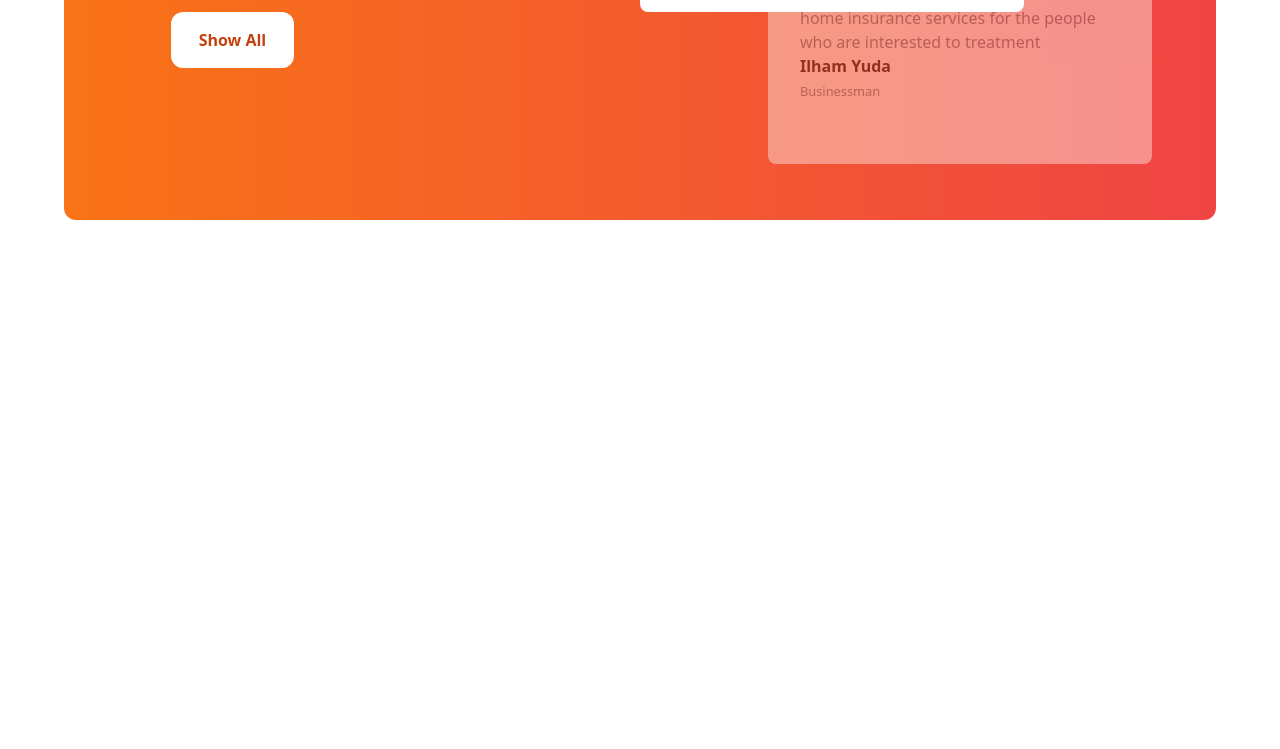
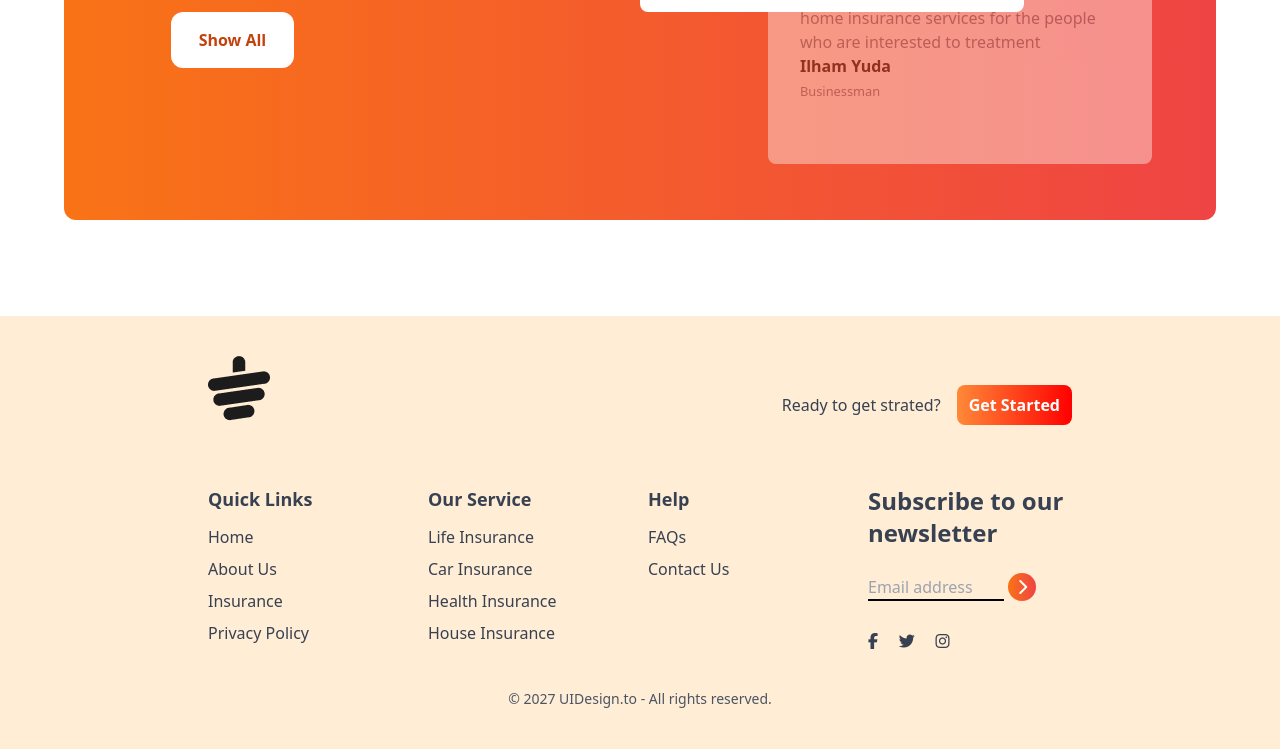
Before and after one commit to mahedihasan1589/tea-landing-page, a plain HTML site: page index.html in a window 1280 px wide. Shown: the part 2226-2975 px from the top of the page. Before the commit the page ends 2542 px from the top, so only its background shows below. Drawn offline with nearby package versions, Linux system fonts and the light colour scheme.

Commit message:
footer section done

```diff
--- a/index.html
+++ b/index.html
@@ -166,5 +166,68 @@
               </div>
             </section>
      </main>
+     <footer class="bg-orange-100  text-gray-700 px-4 py-10 md:px-16">
+       <div class="w-9/12 mx-auto">
+        <!-- Logo -->
+         <div class="mb-8 flex justify-between">
+          <img class="mb-8" src="images/cup.png" alt="">
+          <div class="flex items-center gap-4">
+            <h4>Ready to get strated?</h4>
+            <button class="bg-gradient-to-r from-[#FF8938] to-[#FF0000] px-3 py-2 rounded-lg  text-white font-bold">Get Started</button>
+          </div>
+         </div>
+         <!-- Links -->
+          <div class="grid grid-cols-1 md:grid-cols-2 lg:grid-cols-4 gap-4">
+             <!-- First column -->
+              <div class="">
+                <h3 class="font-semibold text-lg mb-3">Quick Links</h3>
+                <ul class="space-y-2">
+                  <li><a class="hover:text-orange-600" href="#">Home</a></li>
+                  <li><a class="hover:text-orange-600" href="#">About Us</a></li>
+                  <li><a class="hover:text-orange-600" href="#">Insurance</a></li>
+                  <li><a class="hover:text-orange-600" href="#">Privacy Policy</a></li>
+                </ul>
+              </div>
+              <!-- Second column -->
+              <div class="">
+                <h3 class="font-semibold text-lg mb-3">Our Service</h3>
+                <ul class="space-y-2">
+                  <li><a class="hover:text-orange-600" href="#">Life Insurance</a></li>
+                  <li><a class="hover:text-orange-600" href="#">Car Insurance</a></li>
+                  <li><a class="hover:text-orange-600" href="#">Health Insurance</a></li>
+                  <li><a class="hover:text-orange-600" href="#">House Insurance</a></li>
+                </ul>
+              </div>
+              <!-- Third column -->
+              <div class="">
+                <h3 class="font-semibold text-lg mb-3">Help</h3>
+                <ul class="space-y-2">
+                  <li><a class="hover:text-orange-600" href="#">FAQs</a></li>
+                  <li><a class="hover:text-orange-600" href="#">Contact Us</a></li>
+                </ul>
+              </div>
+
+              <!-- fourth column -->
+               <div>
+                <h3 class="font-semibold text-2xl">Subscribe to our <br> newsletter</h3>
+                <br>
+                <div class="flex flex-col space-y-2">
+                   <div>
+                    <input class="bg-transparent border-b-2 border-black w-4/6 " type="email" placeholder="Email address">
+                    <i class="fa-solid fa-chevron-right w-7 h-7 inline-flex bg-gradient-to-r from-orange-500 to bg-red-500 rounded-full text-white justify-center items-center"></i>
+                    <div class="flex justify-center w-2/5 mb-2 mt-8 justify-between">
+                      <i class="fa-brands fa-facebook-f"></i>
+                      <i class="fa-brands fa-twitter"></i>
+                      <i class="fa-brands fa-instagram"></i>
+                    </div>
+                   </div>
+                </div>
+               </div>
+          </div>
+          <div class="text-center pt-4 mt-4">
+          <p class="text-sm text-gray-600">© 2027 UIDesign.to - All rights reserved.</p>
+          </div>
+       </div>
+     </footer>
 </body>
 </html>
```
